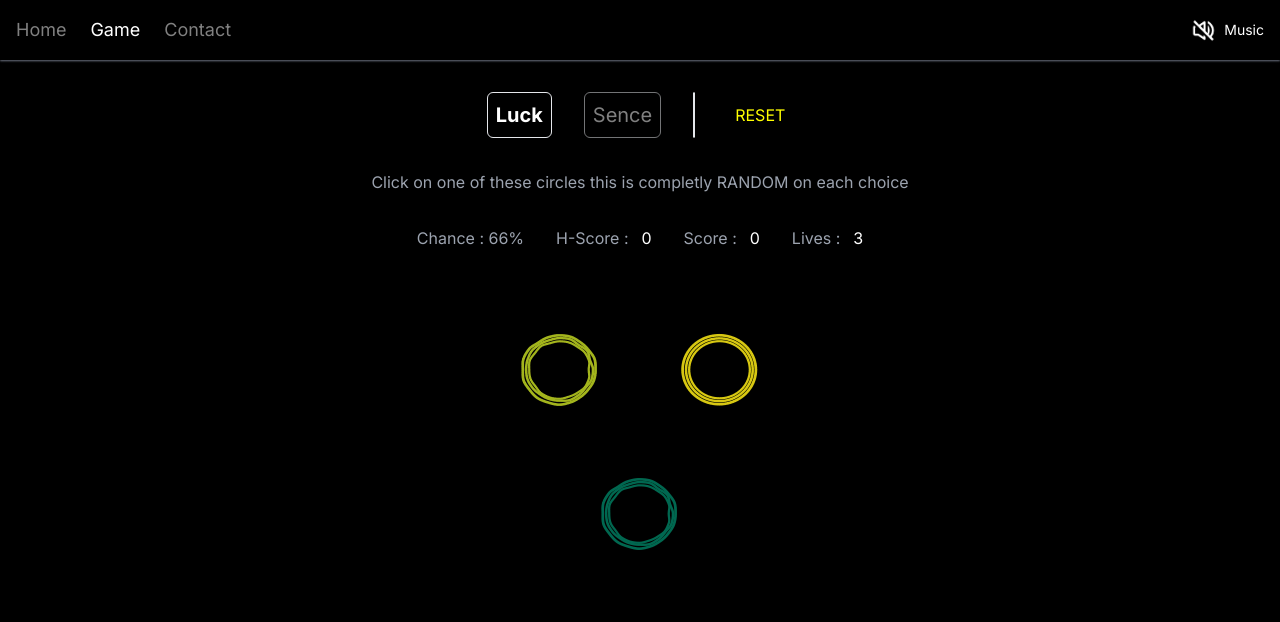
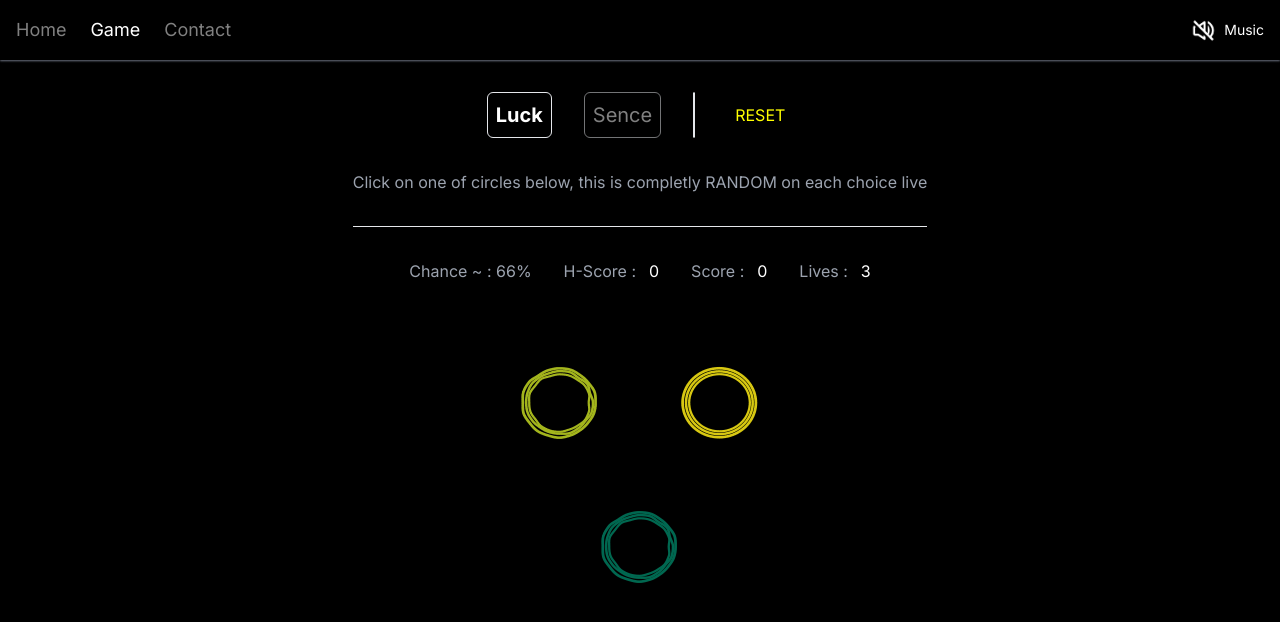
Before and after one commit to Ghassan-SkyDe/the_sixth_sense, a Next.js app: page /game in a window 1280 px wide. Shown: the top 622 px of the page. Built offline with nearby package versions, Linux system fonts and the light colour scheme.

Commit message:
Game instructions UI responsiveness / ~ added to chance label in information section within Game page

```diff
--- a/app/globals.scss
+++ b/app/globals.scss
@@ -53,3 +53,10 @@ canvas {
 .apply__contact--link {
   @apply text-5xl md:text-7xl transition-transform duration-700;
 }
+
+// ----------------
+@media (hover: hover) {
+  .resetBtn:hover {
+    opacity: 0.5;
+  }
+}
--- a/components/Game.tsx
+++ b/components/Game.tsx
@@ -142,7 +142,7 @@ const Game = () => {
         </button>
         <div className="border flex justify-center items-center rounded-full"></div>
         <button
-          className=" p-2 rounded-md text-resetBtn hover:opacity-60"
+          className=" p-2 rounded-md text-resetBtn resetBtn"
           onClick={handleResetGame}
         >
           RESET
@@ -150,17 +150,17 @@ const Game = () => {
       </div>
 
       {/*GAME TIP-------------------------------------------------------------- */}
-      <p className=" text-gray-400">
+      <p className=" text-gray-400 max-w-[90%] md:max-w-[50%] text-center border-b pb-4 md:pb-8">
         <span className="md:hidden">Tap</span>
-        <span className="hidden md:inline">Click</span> on one of these circles
-        this is completly RANDOM on each choice{" "}
+        <span className="hidden md:inline">Click</span> on one of circles below,
+        this is completly RANDOM on each choice live{" "}
       </p>
 
       {/*GAME INFO-------------------------------------------------------------- */}
       <div className=" text-white flex justify-evenly  w-full items-center">
         <div className="info flex  gap-8 flex-wrap justify-center">
           <span className="text-gray-400">
-            Chance : {type === "LUCK" ? "66%" : "33%"}
+            Chance ~ : {type === "LUCK" ? "66%" : "33%"}
           </span>
           <span className="text-gray-400">
             H-Score : <span className="opacity-0">s</span>
```
